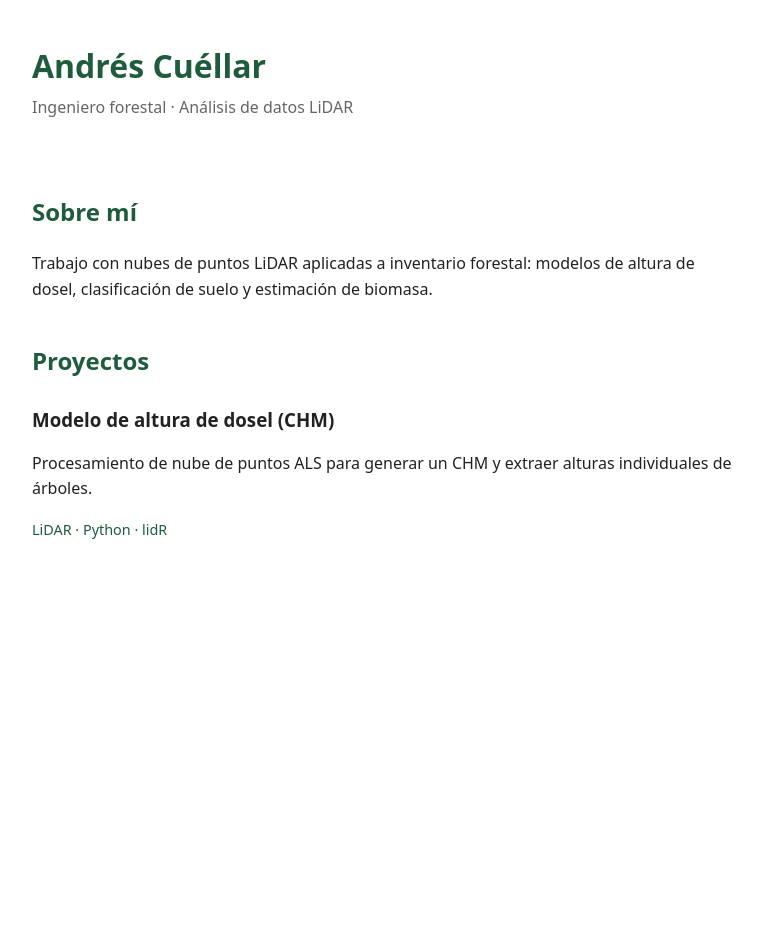
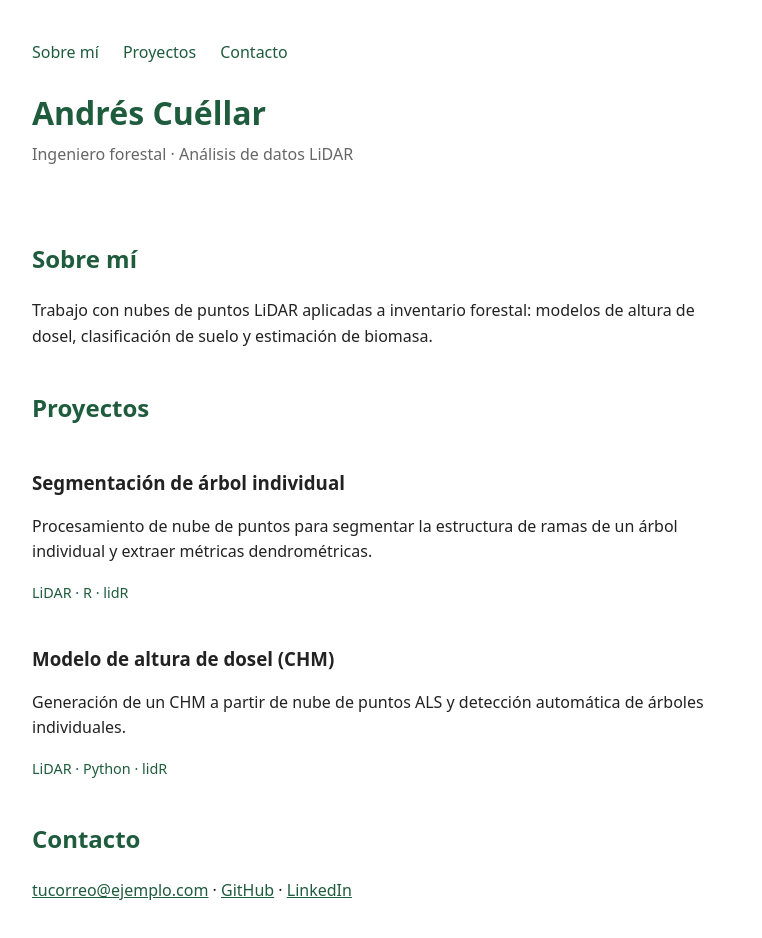
Before and after one commit to jacuet/portafolio, a plain HTML site: page index.html in a window 1280 px wide. Shown: the whole page, without its empty margins (258-1020 px from the left). Before the commit the page ends 800 px from the top, so only its background shows below. Drawn offline with Linux system fonts and the light colour scheme.

Commit message:
Agrego navegación y contacto

```diff
--- a/index.html
+++ b/index.html
@@ -29,7 +29,7 @@
       margin-top: 40px;
     }
     .proyecto {
-      margin: 24px 0;
+      margin: 40px 0;
     }
     .proyecto h3 {
       margin-bottom: 4px;
@@ -38,28 +38,66 @@
       color: #1f5c3d;
       font-size: 0.9em;
     }
+    nav {
+      display: flex;
+      gap: 24px;
+      margin-bottom: 20px;
+    }
+    nav a {
+      color: #1f5c3d;
+      text-decoration: none;
+    }
+    nav a:hover {
+      text-decoration: underline;
+    }
+    a {
+      color: #1f5c3d;
+    }
   </style>
 </head>
 <body>
+  <nav>
+    <a href="#sobre-mi">Sobre mí</a>
+    <a href="#proyectos">Proyectos</a>
+    <a href="#contacto">Contacto</a>
+  </nav>
+
   <header>
     <h1>Andrés Cuéllar</h1>
     <p class="rol">Ingeniero forestal · Análisis de datos LiDAR</p>
   </header>
 
-  <section>
+  <section id="sobre-mi">
     <h2>Sobre mí</h2>
     <p>Trabajo con nubes de puntos LiDAR aplicadas a inventario forestal:
     modelos de altura de dosel, clasificación de suelo y estimación de biomasa.</p>
   </section>
 
-  <section>
+  <section id="proyectos">
     <h2>Proyectos</h2>
 
     <article class="proyecto">
-      <h3>Modelo de altura de dosel (CHM)</h3>
-      <p>Procesamiento de nube de puntos ALS para generar un CHM y extraer
-      alturas individuales de árboles.</p>
-      <p class="tags">LiDAR · Python · lidR</p>
+      <h3>Segmentación de árbol individual</h3>
+      <p>Procesamiento de nube de puntos para segmentar la estructura de ramas
+      de un árbol individual y extraer métricas dendrométricas.</p>
+      <p class="tags">LiDAR · R · lidR</p>
     </article>
 
     <article class="proyecto">
+      <h3>Modelo de altura de dosel (CHM)</h3>
+      <p>Generación de un CHM a partir de nube de puntos ALS y detección
+      automática de árboles individuales.</p>
+      <p class="tags">LiDAR · Python · lidR</p>
+    </article>
+  </section>
+
+  <section id="contacto">
+    <h2>Contacto</h2>
+    <p>
+      <a href="mailto:tucorreo@ejemplo.com">tucorreo@ejemplo.com</a> ·
+      <a href="https://github.com/jacuet">GitHub</a> ·
+      <a href="https://www.linkedin.com/in/tu-usuario">LinkedIn</a>
+    </p>
+  </section>
+</body>
+</html>
```
